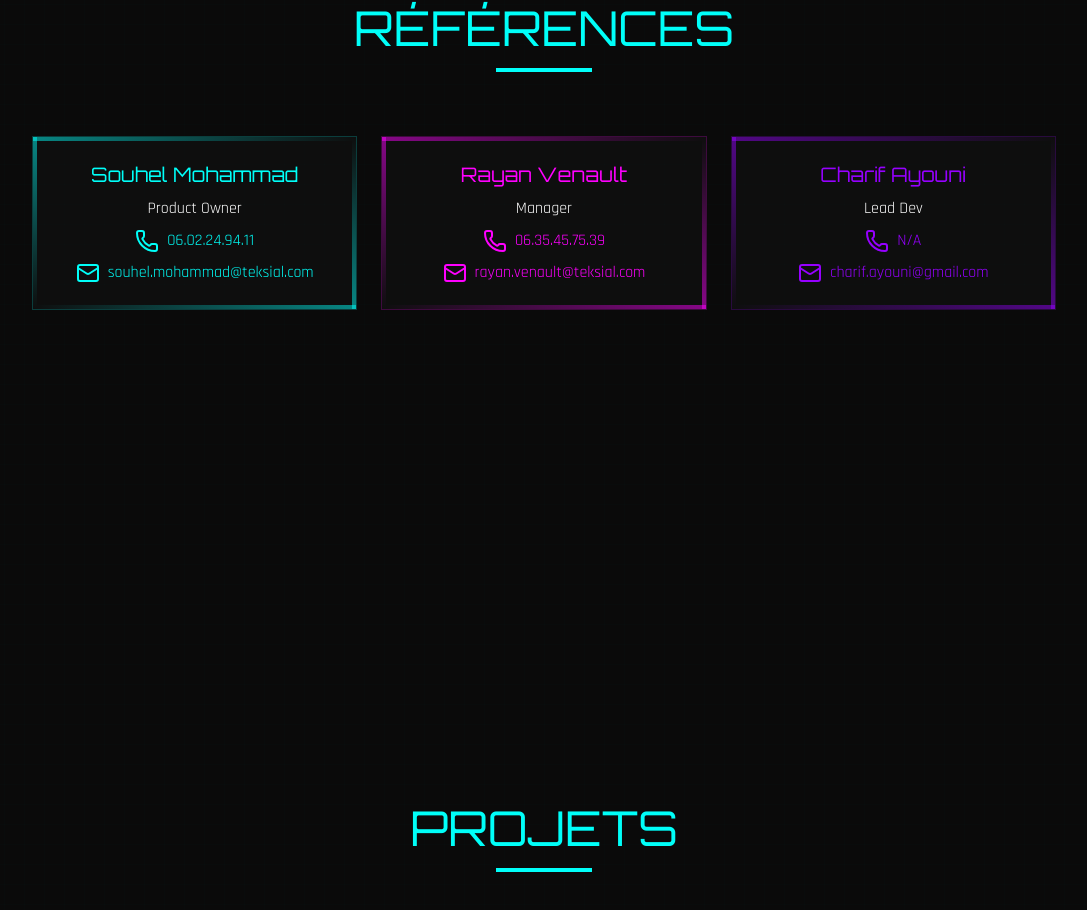
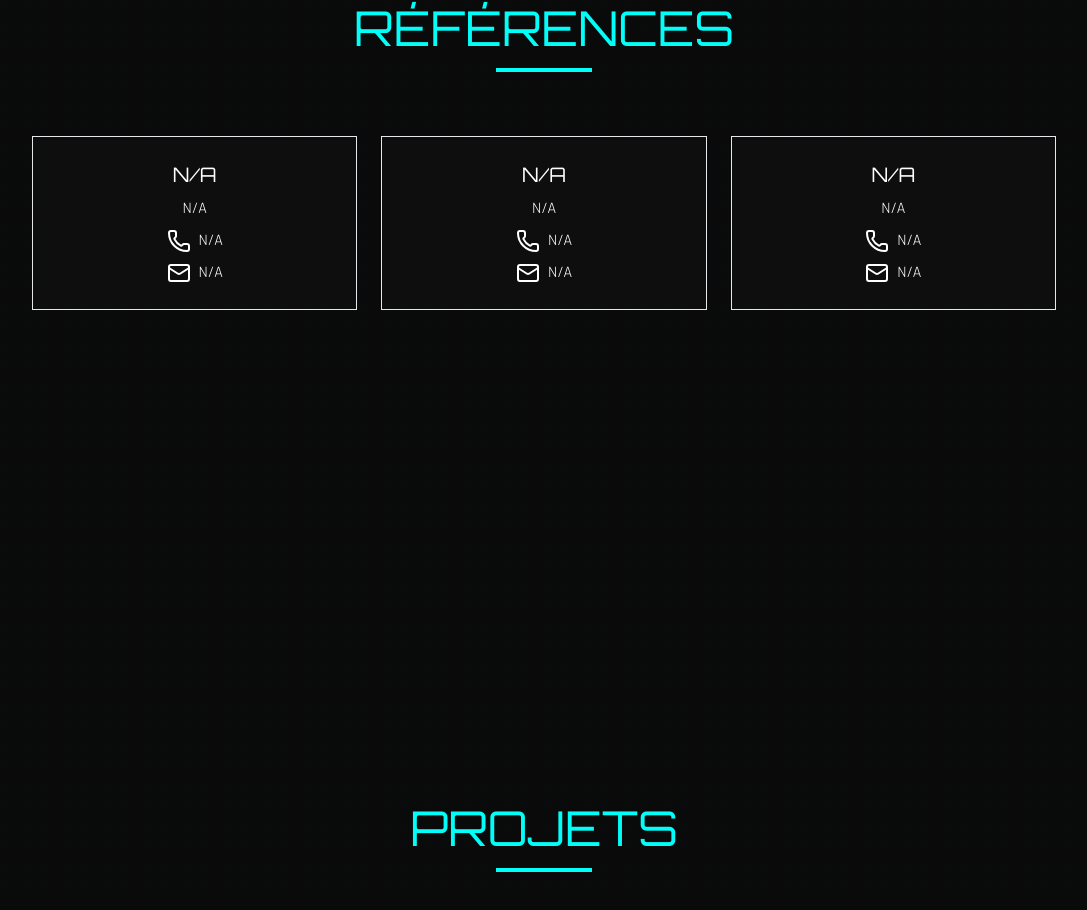
Before and after one commit to RudyStark/Portfolio-v2, a Next.js app: page / in a window 1280 px wide. Shown: the part 4628-5538 px from the top of the page, without its empty margins (96-1183 px from the left). Built offline with nearby package versions, Linux system fonts and the light colour scheme.

Commit message:
Update References.tsx

```diff
--- a/src/components/References.tsx
+++ b/src/components/References.tsx
@@ -6,25 +6,25 @@ import { Phone, Mail } from 'lucide-react';
 
 const references = [
     {
-        name: "Souhel Mohammad",
-        position: "Product Owner",
-        tel: "06.02.24.94.11",
-        email: "souhel.mohammad@teksial.com",
-        color: "cyber-blue"
+        name: "N/A",
+        position: "N/A",
+        tel: "N/A",
+        email: "N/A",
+        color: "N/A"
     },
     {
-        name: "Rayan Venault",
-        position: "Manager",
-        tel: "06.35.45.75.39",
-        email: "rayan.venault@teksial.com",
-        color: "cyber-pink"
+        name: "N/A",
+        position: "N/A",
+        tel: "N/A",
+        email: "N/A",
+        color: "N/A"
     },
     {
-        name: "Charif Ayouni",
-        position: "Lead Dev",
+        name: "N/A",
+        position: "N/A",
         tel: "N/A",
-        email: "charif.ayouni@gmail.com",
-        color: "cyber-purple"
+        email: "N/A",
+        color: "N/A"
     }
 ];
 
```
